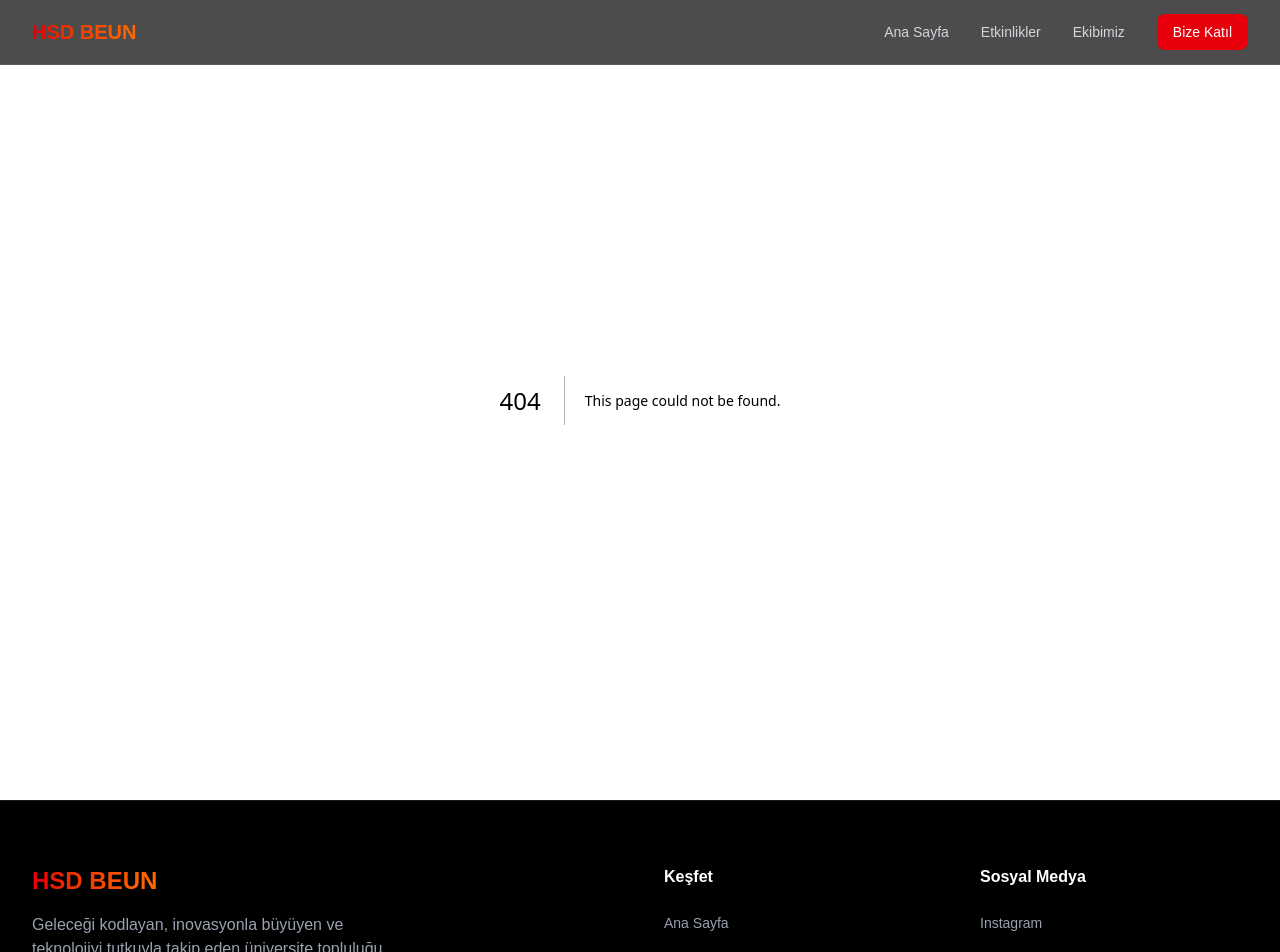
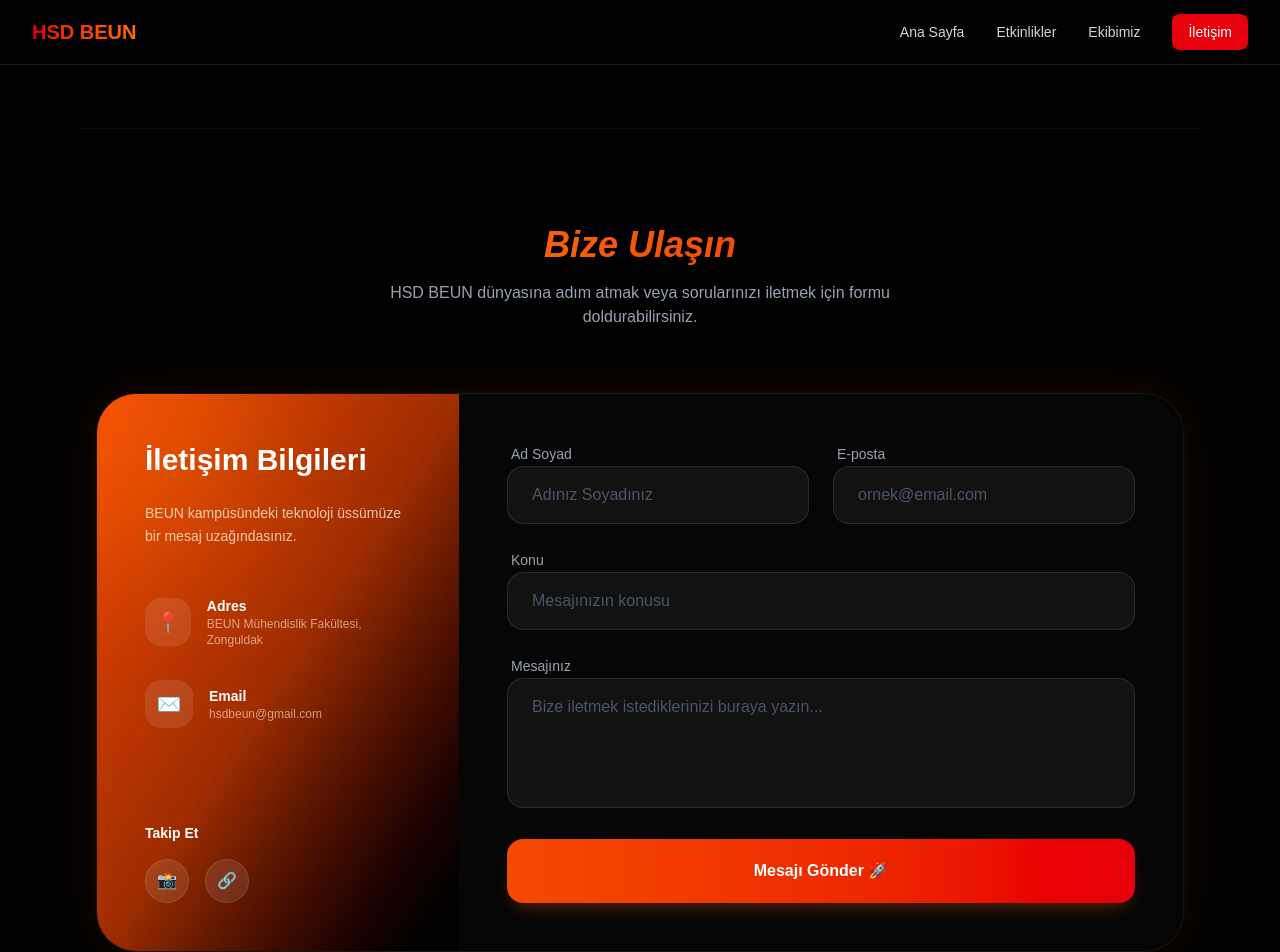
Before and after one commit to ElifBerra/hsd-beun-web, a Next.js app: page /contact in a window 1280 px wide. Before the commit this address had no page. Shown: the top 952 px of the page. Built offline with nearby package versions, Linux system fonts and the light colour scheme.

Commit message:
Contact Page Created

```diff
--- /dev/null
+++ b/app/contact/page.tsx
@@ -0,0 +1,12 @@
+import ContactPreview from "@/components/ContactPreview";
+
+export default function ContactPage() {
+  return (
+
+    <main className="min-h-screen bg-black pt-32 flex flex-col items-center">
+      <div className="w-full max-w-6xl mx-auto px-4">
+        <ContactPreview />
+      </div>
+    </main>
+  );
+}
--- a/app/events/page.tsx
+++ b/app/events/page.tsx
@@ -4,12 +4,14 @@ export default function EtkinliklerPage() {
   return (
     <main className="min-h-screen bg-black pt-32 pb-20">
       <div className="max-w-6xl mx-auto px-4">
-        <h1 className="text-4xl md:text-6xl font-extrabold mb-4 bg-gradient-to-r from-red-600 to-orange-500 bg-clip-text text-transparent italic">
-          Tüm Etkinliklerimiz
-        </h1>
-        <p className="text-gray-400 mb-12 max-w-2xl text-lg">
-          HSD BEUN olarak bugüne kadar gerçekleştirdiğimiz ve gelecekte planladığımız tüm teknoloji buluşmaları burada.
-        </p>
+        <div className="text-center mb-16">
+          <h1 className="text-4xl md:text-6xl font-extrabold mb-4 bg-gradient-to-r from-red-600 to-orange-500 bg-clip-text text-transparent italic">
+            Tüm Etkinliklerimiz
+          </h1>
+          <p className="text-gray-400 max-w-2xl mx-auto">
+            HSD BEUN olarak bugüne kadar gerçekleştirdiğimiz ve gelecekte planladığımız tüm teknoloji buluşmaları burada.
+          </p>
+        </div>
 
         {/* Daha önce oluşturduğumuz Events komponentini burada da çağırıyoruz */}
         <Events showAllButton={false} />
--- a/app/page.tsx
+++ b/app/page.tsx
@@ -3,6 +3,7 @@
 import Events from "@/components/Events";
 import Announcements from "@/components/Announcements";
 import TeamPreview from "@/components/TeamPreview";
+import ContactPreview from "@/components/ContactPreview";
 
 export default function Home() {
   const scrollToEvents = () => {
@@ -40,6 +41,7 @@ export default function Home() {
       <Events showAllButton={true}/>
       <Announcements />
       <TeamPreview />
+      <ContactPreview />
 
     </main>
   );
--- /dev/null
+++ b/components/ContactPreview.tsx
@@ -0,0 +1,133 @@
+"use client";
+
+import { useState } from "react";
+
+const ContactPreview = () => {
+  const [formData, setFormData] = useState({
+    name: "",
+    email: "",
+    subject: "",
+    message: "",
+  });
+
+  const handleSubmit = (e: React.FormEvent) => {
+    e.preventDefault();
+    alert("Mesajınız iletildi! Turuncu ekibimiz size en kısa sürede dönecek. 🚀");
+  };
+
+  return (
+    <section className="max-w-6xl w-full px-4 py-24 border-t border-white/5">
+      {/* Başlık - Ana sayfaya uygun hale getirdik */}
+      <div className="text-center mb-16">
+        <h2 className="text-4xl font-bold mb-4 bg-gradient-to-r from-orange-400 to-red-600 bg-clip-text text-transparent italic">
+          Bize Ulaşın
+        </h2>
+        <p className="text-gray-400 max-w-xl mx-auto">
+          HSD BEUN dünyasına adım atmak veya sorularınızı iletmek için formu doldurabilirsiniz.
+        </p>
+      </div>
+
+      {/* İletişim Kartı - İletişim sayfasındakinin aynısı */}
+      <div className="bg-[#0a0a0a] border border-white/5 rounded-[40px] overflow-hidden flex flex-col md:flex-row shadow-[0_0_50px_-12px_rgba(234,88,12,0.2)]">
+
+        {/* Sol Panel - Turuncu Gradient */}
+        <div className="md:w-1/3 bg-gradient-to-br from-orange-600 via-orange-800 to-black p-12 flex flex-col justify-between relative overflow-hidden">
+          <div className="absolute -top-20 -left-20 w-64 h-64 bg-orange-400/20 rounded-full blur-3xl" />
+
+          <div className="relative z-10">
+            <h2 className="text-3xl font-bold text-white mb-6">İletişim Bilgileri</h2>
+            <p className="text-orange-100/80 text-sm leading-relaxed mb-12">
+              BEUN kampüsündeki teknoloji üssümüze bir mesaj uzağındasınız.
+            </p>
+
+            <div className="space-y-8">
+              <div className="flex items-center gap-4 group">
+                <div className="w-12 h-12 bg-white/10 rounded-2xl flex items-center justify-center text-xl group-hover:bg-white/20 transition-all text-orange-400">
+                  📍
+                </div>
+                <div>
+                  <p className="text-white font-bold text-sm">Adres</p>
+                  <p className="text-orange-100/60 text-xs">BEUN Mühendislik Fakültesi, Zonguldak</p>
+                </div>
+              </div>
+
+              <div className="flex items-center gap-4 group">
+                <div className="w-12 h-12 bg-white/10 rounded-2xl flex items-center justify-center text-xl group-hover:bg-white/20 transition-all text-orange-400">
+                  ✉️
+                </div>
+                <div>
+                  <p className="text-white font-bold text-sm">Email</p>
+                  <p className="text-orange-100/60 text-xs">hsdbeun@gmail.com</p>
+                </div>
+              </div>
+            </div>
+          </div>
+
+          <div className="relative z-10 mt-12">
+            <p className="text-white font-bold text-sm mb-4">Takip Et</p>
+            <div className="flex gap-4">
+              <div className="w-11 h-11 bg-white/10 hover:bg-orange-500 rounded-full flex items-center justify-center cursor-pointer transition-all border border-white/10">📸</div>
+              <div className="w-11 h-11 bg-white/10 hover:bg-orange-500 rounded-full flex items-center justify-center cursor-pointer transition-all border border-white/10">🔗</div>
+            </div>
+          </div>
+        </div>
+
+        {/* Sağ Panel - Form (Tam Versiyon) */}
+        <div className="md:w-2/3 p-12 bg-black/40 backdrop-blur-sm">
+          <form onSubmit={handleSubmit} className="space-y-6">
+            <div className="grid grid-cols-1 md:grid-cols-2 gap-6">
+              <div className="space-y-2">
+                <label className="text-gray-400 text-sm font-medium ml-1">Ad Soyad</label>
+                <input
+                  type="text"
+                  placeholder="Adınız Soyadınız"
+                  className="w-full bg-white/5 border border-white/10 rounded-2xl py-4 px-6 text-white focus:outline-none focus:border-orange-500 focus:ring-1 focus:ring-orange-500/50 transition-all placeholder:text-gray-600"
+                  onChange={(e) => setFormData({...formData, name: e.target.value})}
+                />
+              </div>
+              <div className="space-y-2">
+                <label className="text-gray-400 text-sm font-medium ml-1">E-posta</label>
+                <input
+                  type="email"
+                  placeholder="ornek@email.com"
+                  className="w-full bg-white/5 border border-white/10 rounded-2xl py-4 px-6 text-white focus:outline-none focus:border-orange-500 focus:ring-1 focus:ring-orange-500/50 transition-all placeholder:text-gray-600"
+                  onChange={(e) => setFormData({...formData, email: e.target.value})}
+                />
+              </div>
+            </div>
+
+            <div className="space-y-2">
+              <label className="text-gray-400 text-sm font-medium ml-1">Konu</label>
+              <input
+                type="text"
+                placeholder="Mesajınızın konusu"
+                className="w-full bg-white/5 border border-white/10 rounded-2xl py-4 px-6 text-white focus:outline-none focus:border-orange-500 focus:ring-1 focus:ring-orange-500/50 transition-all placeholder:text-gray-600"
+                onChange={(e) => setFormData({...formData, subject: e.target.value})}
+              />
+            </div>
+
+            <div className="space-y-2">
+              <label className="text-gray-400 text-sm font-medium ml-1">Mesajınız</label>
+              <textarea
+                rows={4}
+                placeholder="Bize iletmek istediklerinizi buraya yazın..."
+                className="w-full bg-white/5 border border-white/10 rounded-2xl py-4 px-6 text-white focus:outline-none focus:border-orange-500 focus:ring-1 focus:ring-orange-500/50 transition-all resize-none placeholder:text-gray-600"
+                onChange={(e) => setFormData({...formData, message: e.target.value})}
+              />
+            </div>
+
+            <button
+              type="submit"
+              className="w-full bg-gradient-to-r from-orange-600 to-red-600 hover:from-orange-500 hover:to-red-500 text-white font-bold py-5 rounded-2xl transition-all transform active:scale-[0.98] shadow-[0_10px_20px_-10px_rgba(234,88,12,0.5)]"
+            >
+              Mesajı Gönder 🚀
+            </button>
+          </form>
+        </div>
+
+      </div>
+    </section>
+  );
+};
+
+export default ContactPreview;
--- a/components/Footer.tsx
+++ b/components/Footer.tsx
@@ -21,8 +21,8 @@ const Footer = () => {
             <h4 className="text-white font-bold mb-6">Keşfet</h4>
             <ul className="space-y-4 text-gray-400 text-sm">
               <li><Link href="/" className="hover:text-red-500 transition-colors">Ana Sayfa</Link></li>
-              <li><Link href="/etkinlikler" className="hover:text-red-500 transition-colors">Etkinlikler</Link></li>
-              <li><Link href="/ekip" className="hover:text-red-500 transition-colors">Ekibimiz</Link></li>
+              <li><Link href="/events" className="hover:text-red-500 transition-colors">Etkinlikler</Link></li>
+              <li><Link href="/team" className="hover:text-red-500 transition-colors">Ekibimiz</Link></li>
             </ul>
           </div>
 
--- a/components/Navbar.tsx
+++ b/components/Navbar.tsx
@@ -18,9 +18,7 @@ const Navbar = () => {
               <Link href="/" className="text-gray-300 hover:text-white transition-colors">Ana Sayfa</Link>
               <Link href="/events" className="text-gray-300 hover:text-white transition-colors">Etkinlikler</Link>
               <Link href="/team" className="text-gray-300 hover:text-white transition-colors">Ekibimiz</Link>
-              <Link href="/iletisim" className="bg-red-600 px-4 py-2 rounded-lg hover:bg-red-700 transition-all text-white">
-                Bize Katıl
-              </Link>
+              <Link href="/contact" className="bg-red-600 px-4 py-2 rounded-lg hover:bg-red-700 transition-all text-white">İletişim</Link>
             </div>
           </div>
         </div>
```
